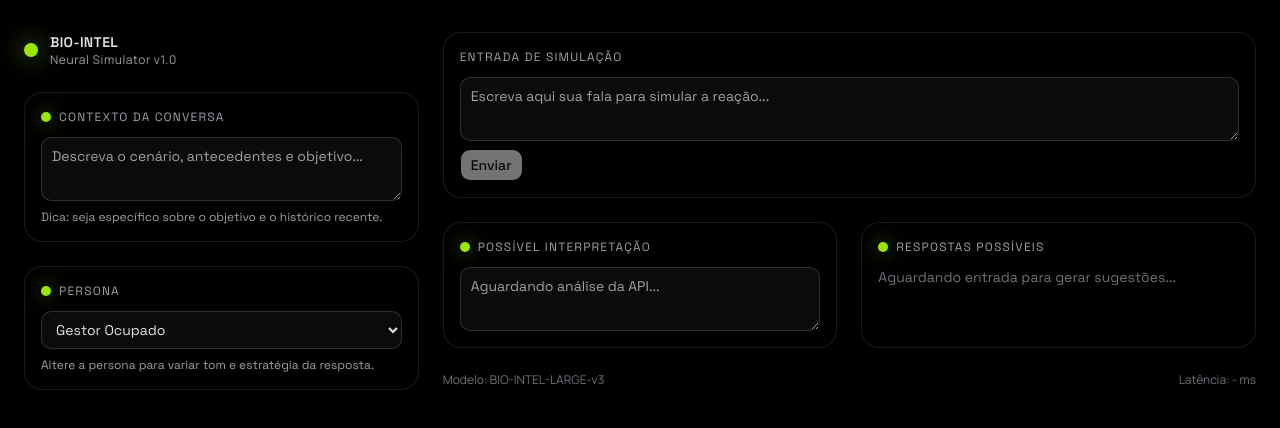
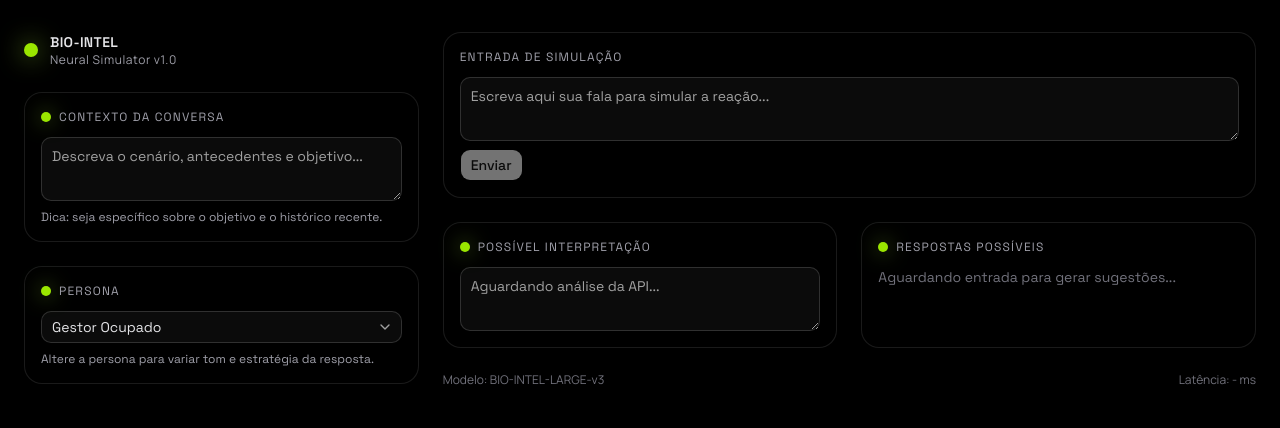
Before and after one commit to AntonioDeveloper/conversas-dificeis, a Next.js app: page /treino in a window 1280 px wide. Shown: the top 428 px of the page. Built offline with nearby package versions, Linux system fonts and the light colour scheme.

Commit message:
Implantei componente select do Shad CN

```diff
--- /dev/null
+++ b/app/src/components/ui/select.tsx
@@ -0,0 +1,204 @@
+"use client"
+
+import * as React from "react"
+import { Select as SelectPrimitive } from "radix-ui"
+
+import { cn } from "@/lib/utils"
+import { ChevronDownIcon, CheckIcon, ChevronUpIcon } from "lucide-react"
+
+function Select({
+  ...props
+}: React.ComponentProps<typeof SelectPrimitive.Root>) {
+  return <SelectPrimitive.Root data-slot="select" {...props} />
+}
+
+function SelectGroup({
+  className,
+  ...props
+}: React.ComponentProps<typeof SelectPrimitive.Group>) {
+  return (
+    <SelectPrimitive.Group
+      data-slot="select-group"
+      className={cn("scroll-my-1 p-1", className)}
+      {...props}
+    />
+  )
+}
+
+function SelectValue({
+  ...props
+}: React.ComponentProps<typeof SelectPrimitive.Value>) {
+  return <SelectPrimitive.Value data-slot="select-value" {...props} />
+}
+
+function SelectTrigger({
+  className,
+  size = "default",
+  children,
+  ...props
+}: React.ComponentProps<typeof SelectPrimitive.Trigger> & {
+  size?: "sm" | "default"
+}) {
+  return (
+    <SelectPrimitive.Trigger
+      data-slot="select-trigger"
+      data-size={size}
+      className={cn(
+        "flex w-fit items-center justify-between gap-1.5 rounded-lg border border-input bg-transparent py-2 pr-2 pl-2.5 text-sm whitespace-nowrap transition-colors outline-none select-none focus-visible:border-ring focus-visible:ring-3 focus-visible:ring-ring/50 disabled:cursor-not-allowed disabled:opacity-50 aria-invalid:border-destructive aria-invalid:ring-3 aria-invalid:ring-destructive/20 data-placeholder:text-muted-foreground data-[size=default]:h-8 data-[size=sm]:h-7 data-[size=sm]:rounded-[min(var(--radius-md),10px)] data-[state=open]:border-lime-400/60 data-[state=open]:bg-black/40 data-[state=open]:ring-2 data-[state=open]:ring-lime-400/20 data-[state=open]:text-zinc-100 *:data-[slot=select-value]:line-clamp-1 *:data-[slot=select-value]:flex *:data-[slot=select-value]:items-center *:data-[slot=select-value]:gap-1.5 dark:bg-input/30 dark:hover:bg-input/50 dark:aria-invalid:border-destructive/50 dark:aria-invalid:ring-destructive/40 [&_svg]:pointer-events-none [&_svg]:shrink-0 [&_svg:not([class*='size-'])]:size-4 [&_svg]:transition-transform data-[state=open]:[&_svg]:rotate-180",
+        className
+      )}
+      {...props}
+    >
+      {children}
+      <SelectPrimitive.Icon asChild>
+        <ChevronDownIcon className="pointer-events-none size-4 text-muted-foreground" />
+      </SelectPrimitive.Icon>
+    </SelectPrimitive.Trigger>
+  )
+}
+
+function SelectContent({
+  className,
+  children,
+  position = "item-aligned",
+  align = "center",
+  ...props
+}: React.ComponentProps<typeof SelectPrimitive.Content>) {
+  return (
+    <SelectPrimitive.Portal>
+      <SelectPrimitive.Content
+        data-slot="select-content"
+        data-align-trigger={position === "item-aligned"}
+        className={cn(
+          "relative z-50 max-h-(--radix-select-content-available-height) min-w-36 origin-(--radix-select-content-transform-origin) overflow-x-hidden overflow-y-auto rounded-lg bg-black/90 text-zinc-100 shadow-md ring-1 ring-white/10 backdrop-blur-md duration-150",
+          "data-[align-trigger=true]:animate-none data-[side=bottom]:slide-in-from-top-2 data-[side=left]:slide-in-from-right-2 data-[side=right]:slide-in-from-left-2 data-[side=top]:slide-in-from-bottom-2",
+          "data-open:animate-in data-open:fade-in-0 data-open:zoom-in-95 data-closed:animate-out data-closed:fade-out-0 data-closed:zoom-out-95",
+          position === "popper" &&
+            "data-[side=bottom]:translate-y-1 data-[side=left]:-translate-x-1 data-[side=right]:translate-x-1 data-[side=top]:-translate-y-1",
+          className
+        )}
+        position={position}
+        align={align}
+        {...props}
+      >
+        <SelectScrollUpButton />
+        <SelectPrimitive.Viewport
+          data-position={position}
+          className={cn(
+            "data-[position=popper]:h-(--radix-select-trigger-height) data-[position=popper]:w-full data-[position=popper]:min-w-(--radix-select-trigger-width)",
+            position === "popper" && ""
+          )}
+        >
+          {children}
+        </SelectPrimitive.Viewport>
+        <SelectScrollDownButton />
+      </SelectPrimitive.Content>
+    </SelectPrimitive.Portal>
+  )
+}
+
+function SelectLabel({
+  className,
+  ...props
+}: React.ComponentProps<typeof SelectPrimitive.Label>) {
+  return (
+    <SelectPrimitive.Label
+      data-slot="select-label"
+      className={cn("px-1.5 py-1 text-xs text-muted-foreground", className)}
+      {...props}
+    />
+  )
+}
+
+function SelectItem({
+  className,
+  children,
+  ...props
+}: React.ComponentProps<typeof SelectPrimitive.Item>) {
+  return (
+    <SelectPrimitive.Item
+      data-slot="select-item"
+      className={cn(
+        "relative flex w-full cursor-default items-center gap-1.5 rounded-md py-1 pr-8 pl-1.5 text-sm outline-hidden select-none transition-colors",
+        "data-[highlighted]:bg-lime-400/10 data-[highlighted]:text-zinc-100",
+        "data-[state=checked]:bg-lime-400/8 data-[state=checked]:text-lime-300",
+        "data-disabled:pointer-events-none data-disabled:opacity-50",
+        "[&_svg]:pointer-events-none [&_svg]:shrink-0 [&_svg:not([class*='size-'])]:size-4",
+        "*:[span]:last:flex *:[span]:last:items-center *:[span]:last:gap-2",
+        className
+      )}
+      {...props}
+    >
+      <span className="pointer-events-none absolute right-2 flex size-4 items-center justify-center">
+        <SelectPrimitive.ItemIndicator>
+          <CheckIcon className="pointer-events-none text-lime-400" />
+        </SelectPrimitive.ItemIndicator>
+      </span>
+      <SelectPrimitive.ItemText>{children}</SelectPrimitive.ItemText>
+    </SelectPrimitive.Item>
+  )
+}
+
+function SelectSeparator({
+  className,
+  ...props
+}: React.ComponentProps<typeof SelectPrimitive.Separator>) {
+  return (
+    <SelectPrimitive.Separator
+      data-slot="select-separator"
+      className={cn("pointer-events-none -mx-1 my-1 h-px bg-border", className)}
+      {...props}
+    />
+  )
+}
+
+function SelectScrollUpButton({
+  className,
+  ...props
+}: React.ComponentProps<typeof SelectPrimitive.ScrollUpButton>) {
+  return (
+    <SelectPrimitive.ScrollUpButton
+      data-slot="select-scroll-up-button"
+      className={cn(
+        "z-10 flex cursor-default items-center justify-center bg-popover py-1 [&_svg:not([class*='size-'])]:size-4",
+        className
+      )}
+      {...props}
+    >
+      <ChevronUpIcon
+      />
+    </SelectPrimitive.ScrollUpButton>
+  )
+}
+
+function SelectScrollDownButton({
+  className,
+  ...props
+}: React.ComponentProps<typeof SelectPrimitive.ScrollDownButton>) {
+  return (
+    <SelectPrimitive.ScrollDownButton
+      data-slot="select-scroll-down-button"
+      className={cn(
+        "z-10 flex cursor-default items-center justify-center bg-popover py-1 [&_svg:not([class*='size-'])]:size-4",
+        className
+      )}
+      {...props}
+    >
+      <ChevronDownIcon
+      />
+    </SelectPrimitive.ScrollDownButton>
+  )
+}
+
+export {
+  Select,
+  SelectContent,
+  SelectGroup,
+  SelectItem,
+  SelectLabel,
+  SelectScrollDownButton,
+  SelectScrollUpButton,
+  SelectSeparator,
+  SelectTrigger,
+  SelectValue,
+}
--- a/app/treino/page.tsx
+++ b/app/treino/page.tsx
@@ -5,9 +5,10 @@
 import { Card } from "../src/components/layout/Card";
 import { BioIntelHeader } from "../src/components/layout/Header";
 import { Spinner } from "../src/components/ui/Spinner";
+import { Select, SelectContent, SelectItem, SelectTrigger, SelectValue } from "../src/components/ui/select";
 import * as React from "react";
 
-type Persona = "busy_boss" | "emotional_partner" | "defensive_colleague";
+type Persona = "busy_boss" | "emotional_partner" | "defensive_colleague" | "collaborative_coworker" | "demanding_client";
 
 export default function Treino() {
   const [inputText, setInputText] = React.useState("");
@@ -100,18 +101,18 @@
             <div className="mt-2 text-xs text-zinc-400">Dica: seja específico sobre o objetivo e o histórico recente.</div>
           </Card>
           <Card title="Persona" icon className="font-['Space_Grotesk']">
-            <select
-              value={persona}
-              name="persona"
-              onChange={(e) => setPersona(e.target.value as Persona)}
-              className="border-input dark:bg-input/30 focus-visible:border-ring focus-visible:ring-ring/50 rounded-lg border bg-transparent px-2.5 py-2 text-base transition-colors md:text-sm w-full outline-none"
-            >
-              <option value="busy_boss">Gestor Ocupado</option>
-              <option value="emotional_partner">Parceiro Emocional</option>
-              <option value="defensive_colleague">Colega Defensivo</option>
-              <option value="collaborative_coworker">Colega Prestativo</option>
-              <option value="demanding_client">Cliente Exigente</option>
-            </select>
+            <Select value={persona} name="persona" onValueChange={(value) => setPersona(value as Persona)}>
+              <SelectTrigger className="w-full">
+                <SelectValue />
+              </SelectTrigger>
+              <SelectContent position="popper" className="w-[var(--radix-select-trigger-width)]">
+                <SelectItem value="busy_boss">Gestor Ocupado</SelectItem>
+                <SelectItem value="emotional_partner">Parceiro Emocional</SelectItem>
+                <SelectItem value="defensive_colleague">Colega Defensivo</SelectItem>
+                <SelectItem value="collaborative_coworker">Colega Prestativo</SelectItem>
+                <SelectItem value="demanding_client">Cliente Exigente</SelectItem>
+              </SelectContent>
+            </Select>
             <div className="mt-2 text-xs text-zinc-400">
               Altere a persona para variar tom e estratégia da resposta.
             </div>
```
Also changed, not shown: 1 other file (tests, documents, lock files or other folders).
